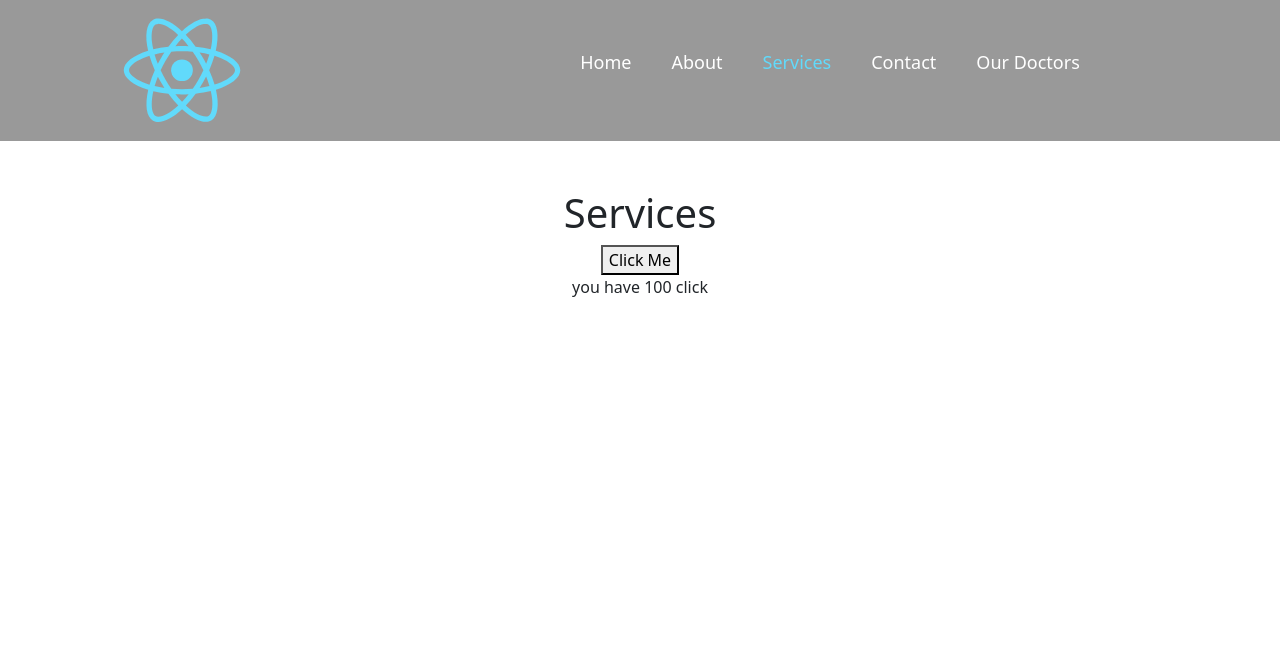
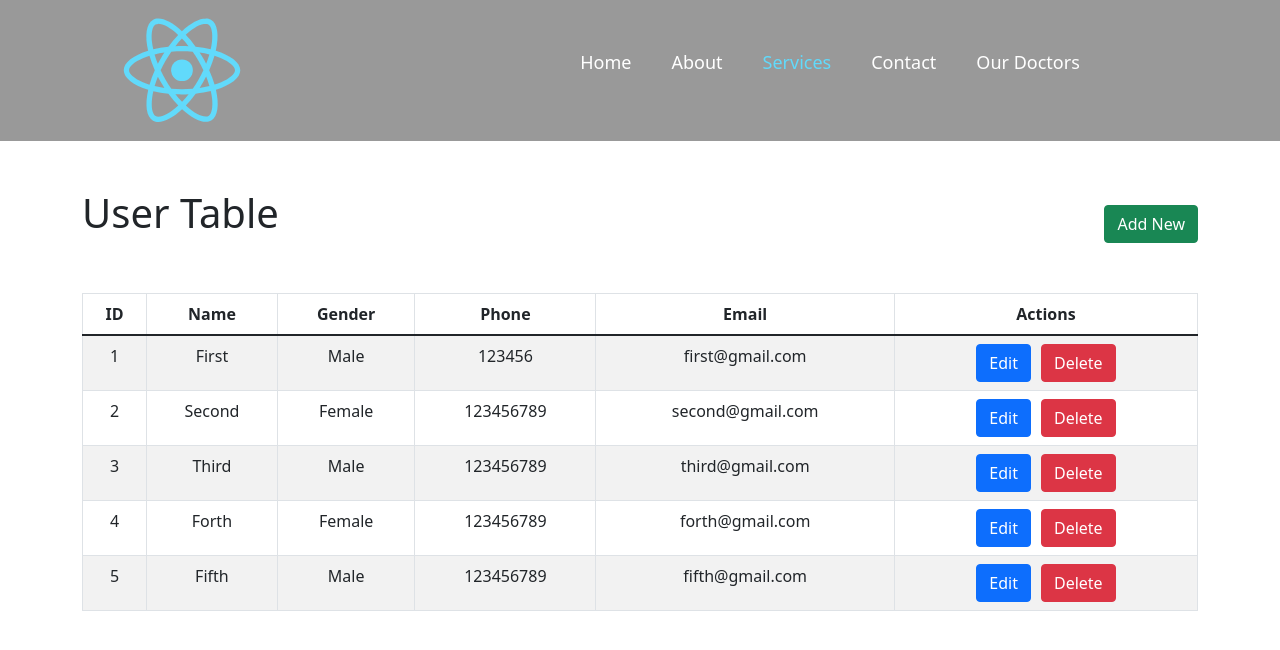
Before and after one commit to Nayyer-Abbas/test-react-app, a React (Create React App) app: page /services in a window 1280 px wide. Shown: the top 650 px of the page. Built offline with nearby package versions, Linux system fonts and the light colour scheme.

Commit message:
array from json file

```diff
--- a/src/about.js
+++ b/src/about.js
@@ -75,7 +75,7 @@ function About () {
                                 </tbody>
                             </Table>
 
-                            <form onSubmit={handleNewUserSave}>
+                            <form className="about-form" onSubmit={handleNewUserSave}>
                                 <h2>Enter New User</h2>
                                 <Row className="justify-content-center">
                                     <Col md={6}>
--- a/src/contact.js
+++ b/src/contact.js
@@ -1,20 +1,50 @@
 import React from "react";
-import { ReactDOM } from "react";
-import { Container, Row, Col } from 'react-bootstrap';
-import {useState} from 'react';
+import { ReactDOM, useState } from "react";
+import { Container, Row, Col, Button } from 'react-bootstrap';
+import Table from 'react-bootstrap/Table';
+import tableData from "./user-components/tableData.json";
 
-function Contact() {
-    const [page, setPageCheck] = useState('Contact');
-    function pages(){
-        setPageCheck('About');
-    }
+function Contact () {
+    const tableUsers = [{tableData}];
+    const [users, setUsers] = useState(tableUsers);
+
+
     return(
         <>
             <section>
                 <Container>
                     <Row>
                         <Col md={12} className="my-5 text-center">
-                            <h1 onMouseEnter={pages}>This is {page} Page.</h1>
+                            <h1 className="my-5">User Table</h1>
+                            <Table responsive bordered striped hover>
+                                <thead>
+                                    <tr>
+                                        <th>ID</th>
+                                        <th>Name</th>
+                                        <th>Gender</th>
+                                        <th>Phone Number</th>
+                                        <th>Email Address</th>
+                                        <th>Actions</th>
+                                    </tr>
+
+                                </thead>
+                                <tbody>
+                                    {users.map((user, index) => (
+                                    <tr>
+                                        <td>{index+1}</td>
+                                        <td>{user.name}</td>
+                                        <td>{user.gender}</td>
+                                        <td>{user.phone}</td>
+                                        <td>{user.email}</td>
+                                        <td>
+                                            <Button variant="primary">Edit</Button>
+                                            <Button variant="danger">Delete</Button>
+                                        </td>
+                                    </tr>
+                                    ))}
+                                </tbody>
+                            </Table>
+
                         </Col>
                     </Row>
                 </Container>
--- a/src/services.js
+++ b/src/services.js
@@ -1,26 +1,134 @@
 import React from "react";
-import { ReactDOM } from "react";
-import {useState} from "react";
-import { Container, Row, Col } from 'react-bootstrap';
+import { ReactDOM, useState } from "react";
+import { Container, Row, Col, Button, Modal } from 'react-bootstrap';
+import Table from 'react-bootstrap/Table';
 
-function Services() {
-    const [click, setCheckClick] = useState(100);
-    function clickCount(){
-        setCheckClick(click-1);
-    }
+function Services () {
+    const thead = [{id:"ID", name:"Name", gender:"Gender", phone:"Phone", email:"Email", update:"Actions"}];
+    const tdata = [{id:1, name:"First", gender:"Male", phone:"123456", email:"first@gmail.com"},
+    {id:2, name:"Second", gender:"Female", phone:"123456789", email:"second@gmail.com"},
+    {id:3, name:"Third", gender:"Male", phone:"123456789", email:"third@gmail.com"},
+    {id:4, name:"Forth", gender:"Female", phone:"123456789", email:"forth@gmail.com"},
+    {id:5, name:"Fifth", gender:"Male", phone:"123456789", email:"fifth@gmail.com"}];
+    const [heading, setHeading] = useState(thead);
+    const [user, setUser] = useState(tdata);
+
+    const [newUser, setNewUser] = useState({
+        name:"", gender:"", phone:"", email:""
+    });
+    const handleNewUser = (event) =>{
+        event.preventDefault();
+
+        const getAttr = event.target.getAttribute('name');
+        const saveAttr = event.target.value;
+
+        const saveNewUser = {...newUser};
+        saveNewUser[getAttr] = saveAttr;
+
+        setNewUser(saveNewUser);
+    };
+
+    const handleNewUserSave = (event) => {
+        event.preventDefault();
+        const saveNewUser = {
+            name: newUser.name, gender: newUser.gender, phone: newUser.phone, email: newUser.email
+        };
+
+        const addNewUser = [...user, saveNewUser];
+        setUser(addNewUser);
+    };
+
+
+
+    const [modalShow, setModalShow] = React.useState(false);
+    function MyVerticallyCenteredModal(props) {
+        return (
+          <Modal
+            {...props}
+            size="lg"
+            aria-labelledby="contained-modal-title-vcenter"
+            centered
+        >
+            <Modal.Header closeButton>
+                <h2>Enter New User</h2>
+            </Modal.Header>
+            <Modal.Body>
+                <form onSubmit={handleNewUserSave}>
+                    <Row className="justify-content-center">
+                        <Col md={6}>
+                            <input type="text" required name="name" placeholder="Enter Your Name" onChange={handleNewUser} />
+                        </Col>
+                        <Col md={6}>
+                            <input type="text" required name="gender" placeholder="Enter Your Gender" onChange={handleNewUser} />
+                        </Col>
+                        <Col md={6}>
+                            <input type="email" required name="email" placeholder="Enter Your Email" onChange={handleNewUser} />
+                        </Col>
+                        <Col md={6}>
+                            <input type="text" required name="phone" placeholder="Enter Your Phone Number" onChange={handleNewUser} />
+                        </Col>
+                        <Col md={6}>
+                            <input type="submit" value="Save" />
+                        </Col>
+                    </Row>
+                </form>
+
+            </Modal.Body>
+        </Modal>
+    );}
+
     return(
         <>
             <section>
                 <Container>
                     <Row>
-                       <Col md={12} className="my-5 text-center">
-                            <h1>Services</h1>
-                            <button onClick={clickCount}>Click Me</button>
-                            <p>you have {click} click</p>
+                        <Col md={9} className="my-5">
+                            <h1>User Table</h1>
+                        </Col>
+                        <Col md={3} className="my-5">
+                            <Button className="mt-3 float-end" variant="success" onClick={() => setModalShow(true)}>Add New</Button>
+                        </Col>
+                        <Col md={12} className="text-center">
+                            <Table responsive bordered striped hover>
+                                <thead>
+
+                                    {heading.map((thead, index) => (
+                                    <tr>
+                                        <th>{thead.id}</th>
+                                        <th>{thead.name}</th>
+                                        <th>{thead.gender}</th>
+                                        <th>{thead.phone}</th>
+                                        <th>{thead.email}</th>
+                                        <th>{thead.update}</th>
+                                    </tr>
+                                    ))}
+
+                                </thead>
+                                <tbody>
+                                    {user.map((user, index) => (
+                                    <tr>
+                                        <td>{index+1}</td>
+                                        <td>{user.name}</td>
+                                        <td>{user.gender}</td>
+                                        <td>{user.phone}</td>
+                                        <td>{user.email}</td>
+                                        <td><Button variant="primary">Edit</Button><Button variant="danger">Delete</Button></td>
+                                    </tr>
+                                    ))}
+                                </tbody>
+                            </Table>
+
+
+
+
                         </Col>
                     </Row>
                 </Container>
             </section>
+
+
+
+            <MyVerticallyCenteredModal show={modalShow} onHide={() => setModalShow(false)} />
 
         </>
 
--- a/src/style.css
+++ b/src/style.css
@@ -33,14 +33,18 @@ header .menu ul li a.active {
 table tr td button {
     margin: 0 5px;
 }
-form {
+.about-form {
     box-shadow: 0 0 10px #999;
     border-radius: 10px;
     padding: 50px;
     margin-top: 50px;
 }
-form h2 {
+.about-form h2 {
     margin-bottom: 40px;
+}
+.modal-header h2 {
+    width: 100%;
+    text-align: center;
 }
 form input {
     width: 95%;
--- /dev/null
+++ b/src/user-components/tableData.json
@@ -0,0 +1,36 @@
+{ "tableData": [
+{
+    "id": 1,
+    "name": "First",
+    "gender": "Male",
+    "phone": "123456",
+    "email": "first@gmail.com"
+},
+{
+    "id": 2,
+    "name": "Second",
+    "gender": "Female",
+    "phone": "123456789",
+    "email": "second@gmail.com"
+},
+{
+    "id": 3,
+    "name": "Third",
+    "gender": "Male",
+    "phone":"123456789",
+    "email":"third@gmail.com"
+},
+{
+    "id": 4,
+    "name": "Forth",
+    "gender": "Female",
+    "phone":"123456789",
+    "email":"forth@gmail.com"
+},
+{
+    "id": 5,
+    "name": "Fifth",
+    "gender": "Male",
+    "phone":"123456789",
+    "email":"fifth@gmail.com"
+}]}
```
Also changed, not shown: src/user-components/addUserForm.js (added, +29 -0 lines), src/user-components/userTable.js (added). Lines whose indentation alone changed are shown as unchanged.
